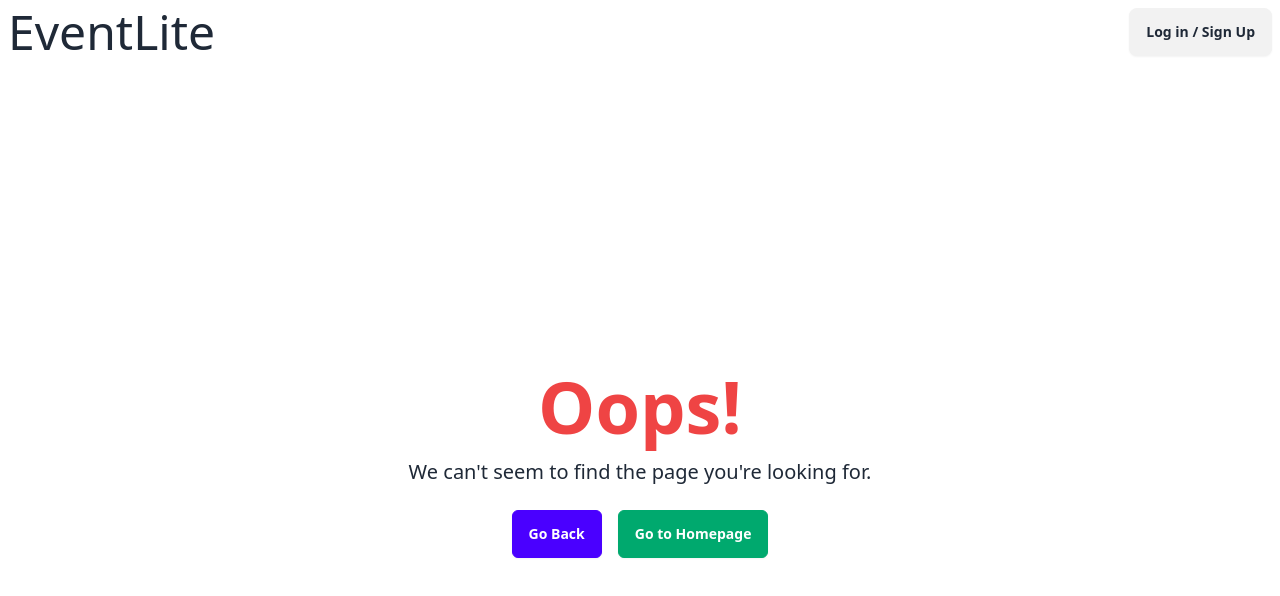
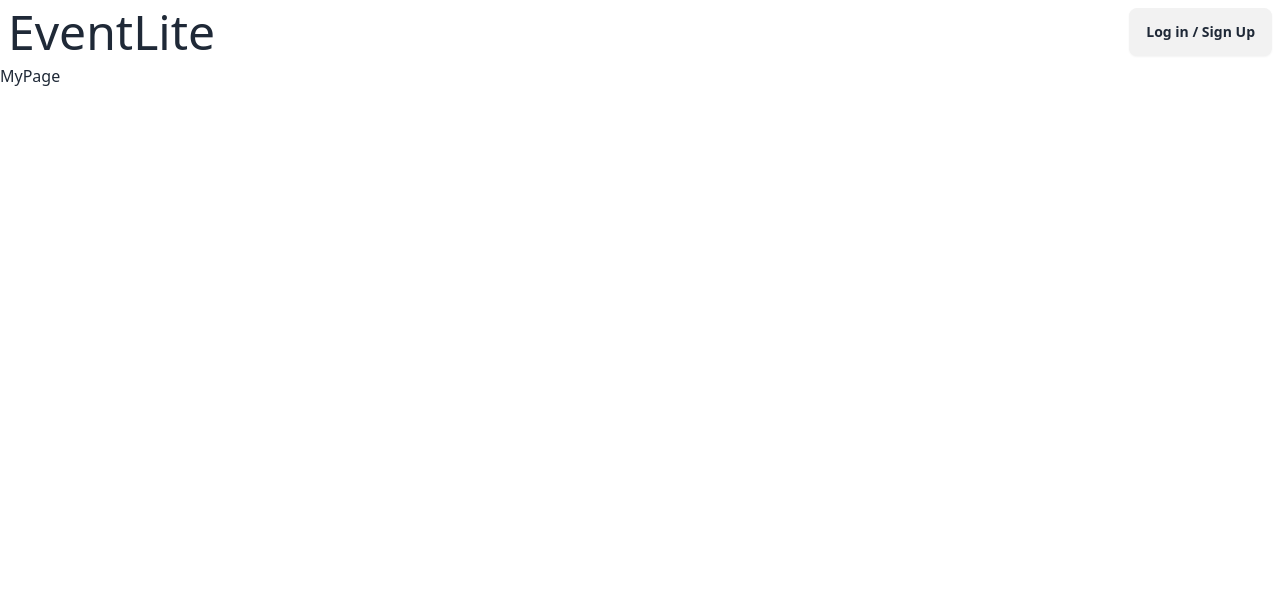
Before and after one commit to Roodbaraky/events-platform, a React (Vite) app: page /mypage in a window 1280 px wide. Shown: the top 596 px of the page. Built offline with nearby package versions, Linux system fonts and the light colour scheme; no server answers; the database is empty.

Commit message:
Added home and mypage placeholders

```diff
--- a/src/App.jsx
+++ b/src/App.jsx
@@ -8,6 +8,8 @@ import EventPage from "./pages/EventPage";
 import NotFound from "./pages/NotFound";
 import { supabase } from "./supabaseClient";
 import Loader from "./components/Loader";
+import HomePage from "./pages/HomePage";
+import MyPage from "./pages/MyPage";
 
 function App() {
   const {
@@ -26,8 +28,6 @@ function App() {
     },
   });
 
-
-
   if (isError) {
     console.error("Error fetching events:", error);
     return (
@@ -38,15 +38,16 @@ function App() {
   }
 
   return (
-    <main className="w-full mx-auto">
+    <main className="w-full mx-auto min-h-screen flex flex-col">
       <Nav className="sticky" />
       <Login />
       <Routes>
+        <Route path="/" element={<HomePage />} />
         <Route
-          path="/"
+          path="/events"
           element={
             isLoading ? (
-             <Loader/>
+              <Loader />
             ) : (
               <div className="flex flex-col items-center">
                 <Events events={events} />
@@ -57,6 +58,7 @@ function App() {
         <Route path="/:title/:id" element={<EventPage />} />
         <Route path="/:title/:id/edit" element={<CreateEventPage />} />
         <Route path="/create-event" element={<CreateEventPage />} />
+        <Route path="/mypage" element={<MyPage/>}/>
         <Route path="*" element={<NotFound />} />
       </Routes>
     </main>
--- /dev/null
+++ b/src/pages/HomePage.jsx
@@ -0,0 +1,16 @@
+import { useNavigate } from "react-router-dom";
+
+function HomePage() {
+    const navigate = useNavigate()
+    return (
+      <section className="flex flex-col items-center justify-center flex-grow gap-4">
+        <h1 className="text-7xl">Welcome.</h1>
+        <div className="flex gap-2">
+          <a className="btn btn-primary" onClick={()=>navigate("/events")}>Browse Events</a>
+          <a className="btn btn-outline" onClick={()=>navigate("/mypage")}>My page</a>
+        </div>
+      </section>
+    );
+  }
+
+  export default HomePage;
--- /dev/null
+++ b/src/pages/MyPage.jsx
@@ -0,0 +1,9 @@
+
+
+function MyPage() {
+  return (
+    <div>MyPage</div>
+  )
+}
+
+export default MyPage
```
Also changed, not shown: 1 other file (tests, documents, lock files or other folders).
